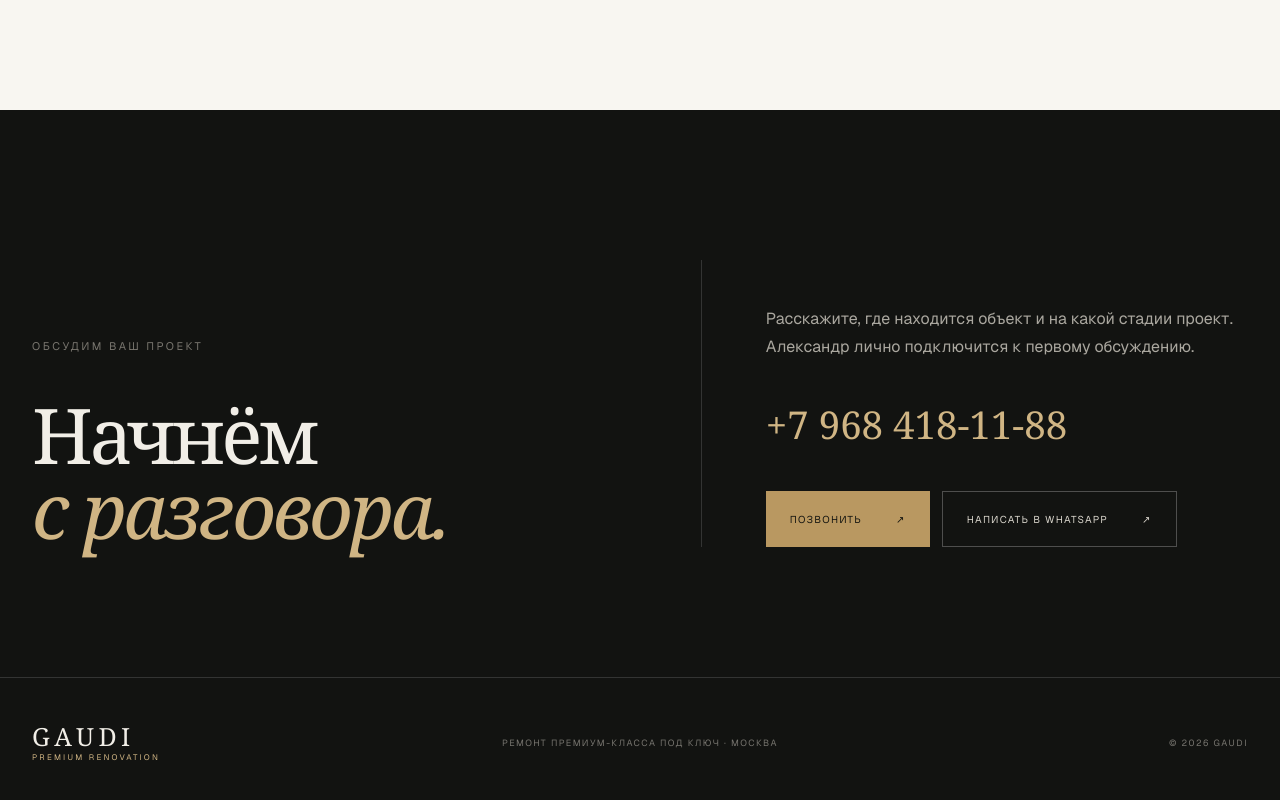
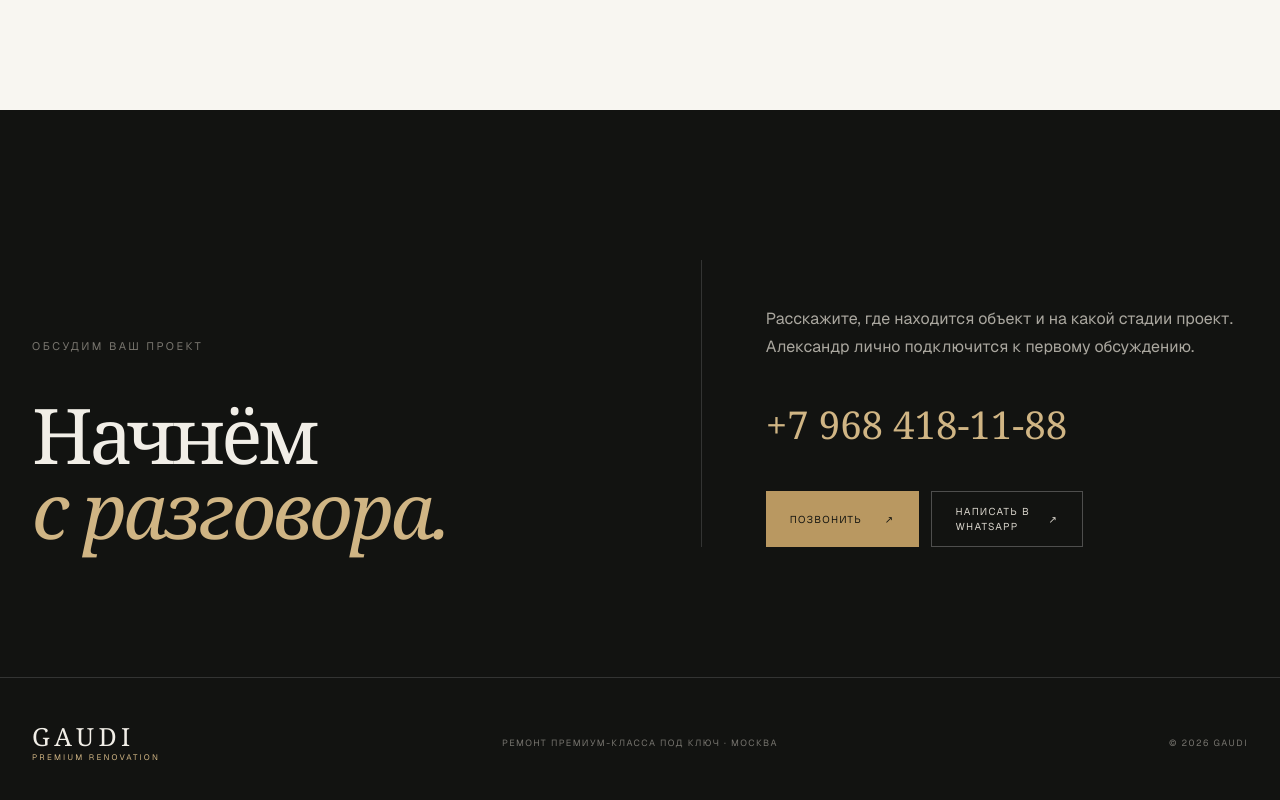
Before and after one commit to holyfastman/Gaudi, a Next.js app: page / in a window 1280 px wide. Shown: the part 6353-7153 px from the top of the page. Built offline with nearby package versions, Linux system fonts and the light colour scheme.

Commit message:
Подготовить блок контактов для мессенджеров

```diff
--- a/app/globals.css
+++ b/app/globals.css
@@ -209,7 +209,9 @@ h2 { font-size: clamp(48px, 6vw, 94px); line-height: .98; }
 .contact-card { max-width: 600px; padding: 45px 0 0 5vw; border-left: 1px solid var(--line-dark); }
 .contact-card > p { margin: 0 0 36px; color: #aaa79f; line-height: 1.7; }
 .contact-phone { display: block; margin-bottom: 38px; font-family: Georgia, serif; font-size: clamp(30px, 3vw, 48px); color: var(--gold-light); }
-.contact-actions { display: flex; gap: 12px; }
+.contact-actions { display: grid; grid-template-columns: repeat(3, minmax(0, 1fr)); gap: 12px; }
+.contact-actions .button { min-width: 0; gap: 12px; }
+.contact-call { grid-column: 1 / -1; }
 .button-outline { border: 1px solid rgba(255,255,255,.25); color: #d8d4cb; }
 footer { background: var(--ink); color: var(--paper); border-top: 1px solid var(--line-dark); }
 .footer-inner { min-height: 130px; display: grid; grid-template-columns: 1fr 1fr 1fr; align-items: center; }
@@ -274,7 +276,8 @@ footer { background: var(--ink); color: var(--paper); border-top: 1px solid var(
   .place-names span::after { display: none; }
   .faq-list summary { min-height: 80px; font-size: 18px; }
   .contact { padding: 100px 0 84px; }
-  .contact-actions { flex-direction: column; }
+  .contact-actions { grid-template-columns: 1fr; }
+  .contact-call { grid-column: auto; }
   .footer-inner { min-height: 210px; grid-template-columns: 1fr; justify-items: start; padding: 35px 0; }
   .footer-inner > p, .footer-inner > p:last-child { text-align: left; }
 }
```
